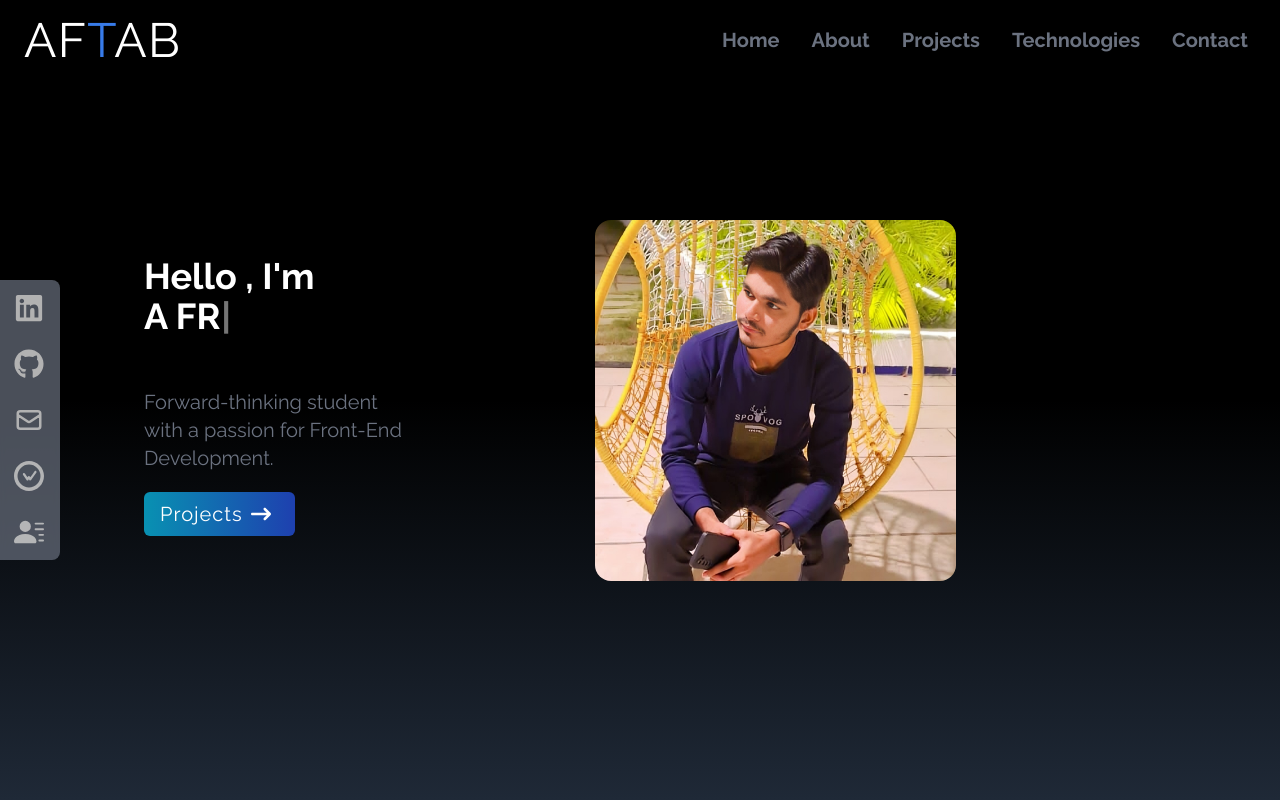
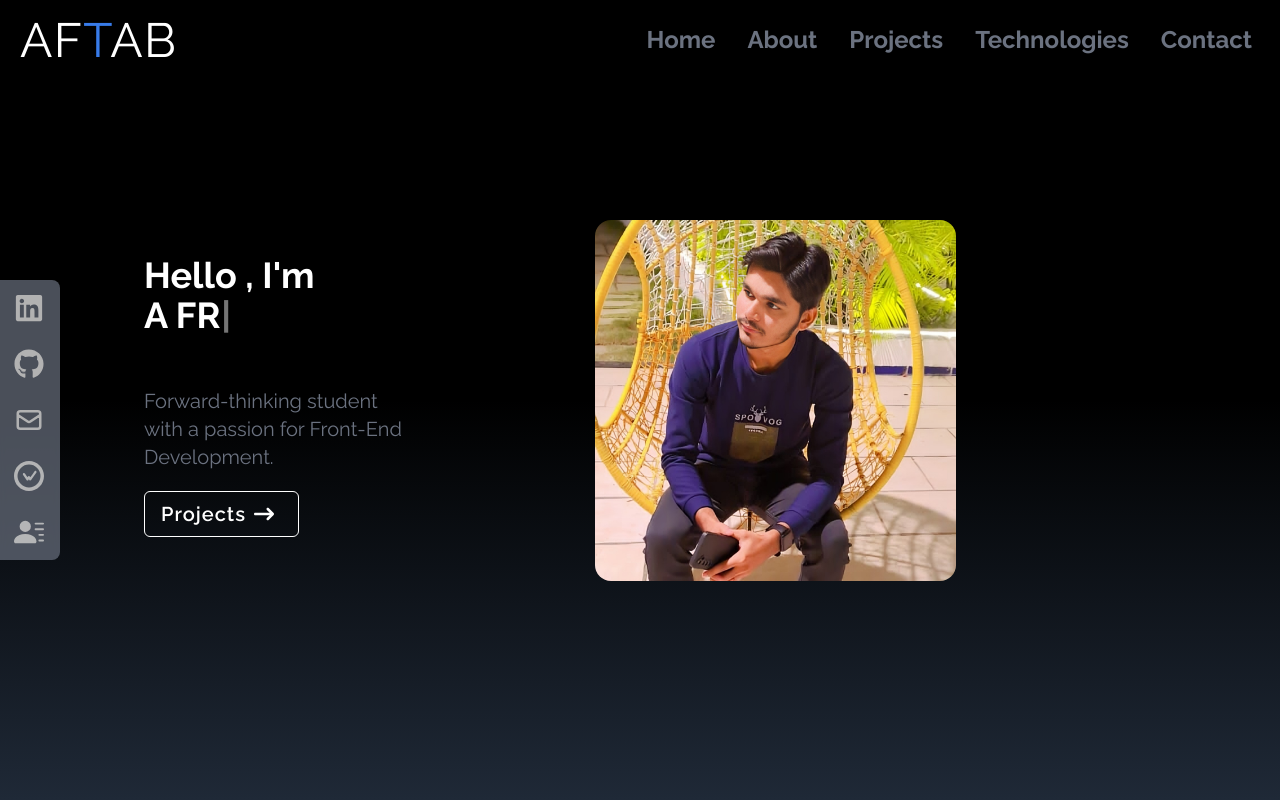
Before and after one commit to Aftab1112/My-Portfolio, a React (Vite) app: page / in a window 1280 px wide. Shown: the top 800 px of the page. Built offline with nearby package versions, Linux system fonts and the light colour scheme.

Commit message:
changed styles

```diff
--- a/src/components/About.jsx
+++ b/src/components/About.jsx
@@ -21,7 +21,7 @@ export default function About() {
           </div>
         </Fade>
         <Fade direction="up" delay={600} triggerOnce>
-          <p className="text-xl    ">
+          <p className="text-2xl">
             Hello, I am Aftab Reshamwale, currently in my final year of study in
             the B.E. CSE department. I am passionate about frontend development,
             particularly in React and JavaScript. I am self-taught in these
@@ -34,7 +34,7 @@ export default function About() {
         </Fade>
         <br />
         <Fade direction="up" delay={600} triggerOnce>
-          <p className="text-xl">
+          <p className="text-2xl">
             Please take a moment to explore my projects on GitHub and feel free
             to provide advice and corrections to help me improve my frontend
             skills.
--- a/src/components/Home.jsx
+++ b/src/components/Home.jsx
@@ -41,10 +41,10 @@ export default function Home() {
                   smooth: true,
                 })
               }
-              className=" tracking-wider group text-white text-xl w-fit px-4 py-1 my-2 flex items-center rounded-md bg-gradient-to-r from-cyan-600 to to-blue-800 cursor-pointer hover:boxshadow duration-500"
+              className="project-btn group tracking-wider font-semibold group text-white text-xl w-fit px-4 py-1 my-2 flex items-center rounded-md "
             >
               Projects
-              <span className="group-hover:rotate-90  p-2 duration-300 ">
+              <span className="group-hover:rotate-90  p-2 duration-150 ">
                 <FaArrowRightLong />
               </span>
             </button>
--- a/src/components/Navbar.jsx
+++ b/src/components/Navbar.jsx
@@ -30,8 +30,12 @@ export default function Navbar() {
   ];
 
   return (
-    <div className="flex justify-between items-center w-full h-20 text-white fixed bg-black/70 backdrop-blur-md z-10 px-4 ">
-      <div>
+    <div className="flex justify-between items-center w-full h-20 text-white fixed bg-black/70 backdrop-blur-md z-10 px-3 ">
+      <motion.div
+        initial={{ opacity: 0, translateX: -200 }}
+        animate={{ opacity: 1, translateX: 0 }}
+        transition={{ duration: 0.5 }}
+      >
         <Link
           to="home"
           smooth
@@ -53,15 +57,15 @@ export default function Navbar() {
             AB
           </motion.span>
         </Link>
-      </div>
+      </motion.div>
       <ul className="hidden md:flex font-bold">
         {links.map(({ id, link }) => (
           <motion.li
             initial={{ opacity: 0, translateY: -200 }}
             animate={{ opacity: 1, translateY: 0 }}
-            transition={{ duration: 0.5 }}
+            transition={{ staggerChildren: 0.5 }}
             key={id}
-            className=" px-4 cursor-pointer capitalize text-gray-500 hover:text-white   duration-200 hover:rounded-lg hover:bg-inherit  text-xl hover:newlink"
+            className="navlink px-4 cursor-pointer capitalize text-gray-500 duration-200  text-2xl"
           >
             <Link to={link} smooth duration={800}>
               {link}
--- a/src/components/SocialIcons.jsx
+++ b/src/components/SocialIcons.jsx
@@ -54,7 +54,7 @@ export default function SocialIcons() {
       ),
       href: "/resume.pdf",
       style: "rounded-br-lg",
-      download: "true",
+      download: "Aftab Reshamwale - FrontEnd Developer",
     },
   ];
 
--- a/src/index.css
+++ b/src/index.css
@@ -31,3 +31,60 @@
     box-shadow: 0 0 5px #03e9f4, 0 0 5px #03e9f4, 0 0 5px #03e9f4, 0 0 2px;
   }
 }
+
+.navlink {
+  position: relative;
+  transition: 0.2s;
+}
+
+.navlink:hover {
+  color: #ffffff;
+}
+.navlink::after {
+  content: "";
+  position: absolute;
+  background-color: #78909c;
+  height: 3.5px;
+  width: 0;
+  left: 0;
+  bottom: -5px;
+  transition: 0.2s;
+}
+
+.navlink:hover::after {
+  width: 100%;
+}
+
+.project-btn {
+  border: 1px solid #ffffff;
+  color: white;
+  background: none;
+  cursor: pointer;
+  transition: 0.5 s;
+  position: relative;
+  overflow: hidden;
+  z-index: 1;
+}
+
+.project-btn:hover {
+  color: black;
+}
+
+.project-btn::before {
+  content: "";
+  position: absolute;
+  left: 0;
+  width: 0%;
+  height: 100%;
+  background: #fff;
+  transition: 0.5s;
+  z-index: -1;
+}
+.project-btn::before {
+  left: 0;
+  top: 0;
+}
+
+.project-btn:hover::before {
+  width: 180%;
+}
```
